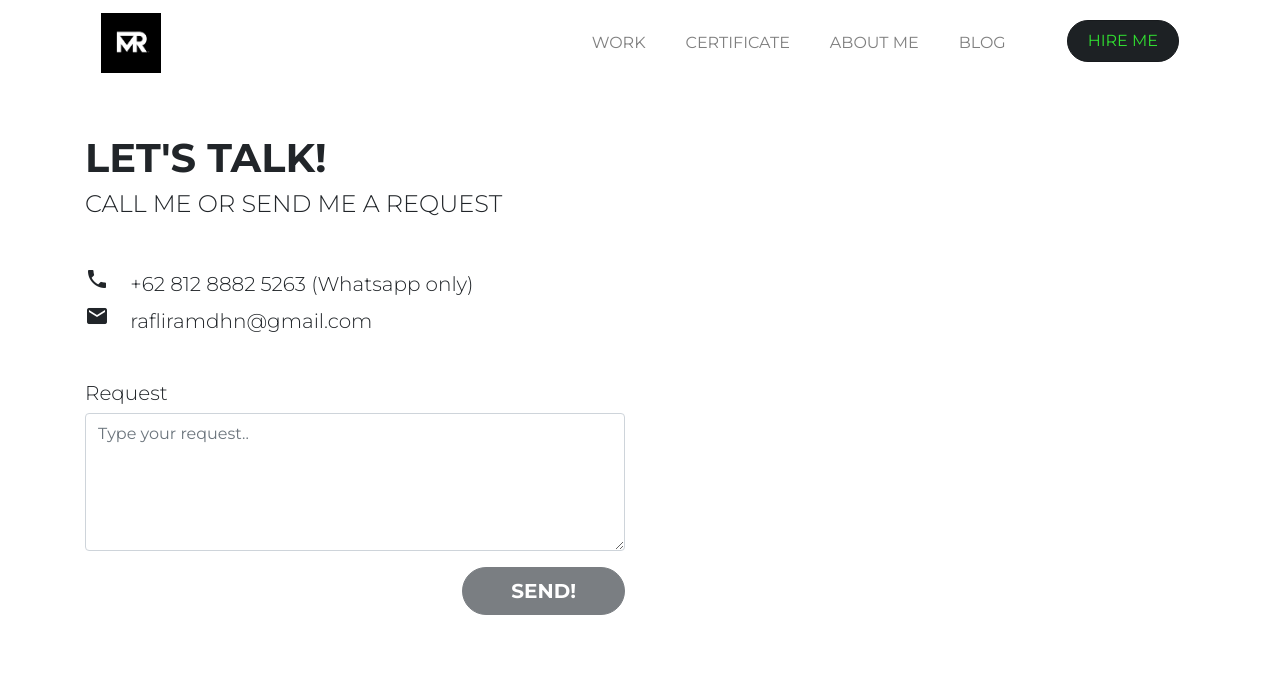
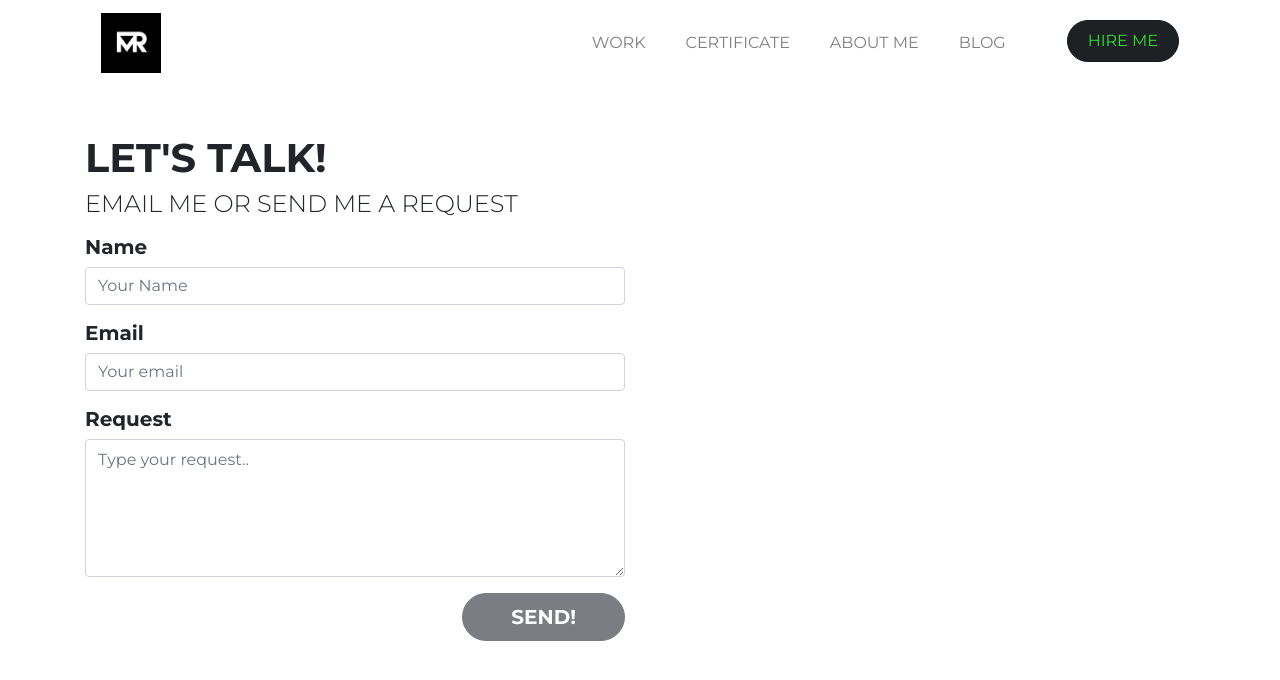
Before and after one commit to raflidev/portfolio, a Vue app: page /contact in a window 1280 px wide. Shown: the top 680 px of the page. Built offline with nearby package versions, Linux system fonts and the light colour scheme.

Commit message:
contact form fix

```diff
--- a/src/views/Contact.vue
+++ b/src/views/Contact.vue
@@ -1,35 +1,48 @@
 <template>
   <div class="container">
     <div class="row mt-5 mb-3">
-      <div class="col-lg-6 col-md-12 col-sm-12">
+      <form name="contact-form" class="col-lg-6 col-md-12 col-sm-12">
         <h1 class="font-weight-bold">LET'S TALK!</h1>
-        <h4 class="font-weight-light">CALL ME OR SEND ME A REQUEST</h4>
-        <div class="my-5">
-          <h5 class="font-weight-light">
-            <span class="material-icons mr-3">local_phone</span>
-            +62 812 8882 5263 (Whatsapp only)
-          </h5>
-          <h5 class="font-weight-light">
-            <span class="material-icons mr-3">mail</span>
-            rafliramdhn@gmail.com
-          </h5>
+        <h4 class="font-weight-light">EMAIL ME OR SEND ME A REQUEST</h4>
+        <div class="my-3">
+          <div class="mb-3">
+            <h5 class="font-weight-bold">Name</h5>
+            <input
+              type="name"
+              v-model="name"
+              class="form-control rounded py-2"
+              placeholder="Your Name"
+              name="name"
+            />
           </div>
-        <div class="my-3">
-          <h5 class="font-weight-light">Request</h5>
+          <div class="mb-3">
+            <h5 class="font-weight-bold">Email</h5>
+            <input
+              type="email"
+              v-model="email"
+              class="form-control rounded py-2"
+              placeholder="Your email"
+              name="email"
+            />
+          </div>
+          <div class="mb-3">
+            <h5 class="font-weight-bold">Request</h5>
             <textarea
               v-model="mail"
               class="form-control rounded py-2"
               placeholder="Type your request.."
               rows="5"
+              name="request"
             />
           </div>
+        </div>
         <div v-if="mail != ''">
-          <a :href="`mailto:rafliramdhn@gmail.com?subject=Contact - Hi Rafli.&body=${mail}`" class="btn btn-lg font-weight-bold px-5 float-right btn-dark rounded-pill">SEND!</a>
+          <button type="submit" class="btn btn-lg font-weight-bold px-5 float-right btn-dark rounded-pill">SEND!</button>
         </div>
         <div v-else>
-          <a href="#" class="btn btn-lg font-weight-bold px-5 float-right btn-dark rounded-pill disabled" aria-disabled="true">SEND!</a>
+          <button class="btn btn-lg font-weight-bold px-5 float-right btn-dark rounded-pill disabled" aria-disabled="true">SEND!</button>
         </div>
-      </div>
+      </form>
       <div class="col-lg-6 d-none d-sm-block">
         <img src="/me/home.jpg" class="img-fluid animate__animated animate__fadeIn" alt srcset />
       </div>
@@ -40,18 +53,26 @@
 <style>
 </style>
 <script>
+
 export default {
   name:"contact",
   data(){
     return{
-      mail:""
+      mail:"",
+      name:"",
+      email:"",
     }
   },
-  methods: {
-    kirimEmail: () =>{
-      // console.log("asdasd");
-      // mailto:test@example.com?subject=Contact - Hi Rafli.&body=${request}
-    }
+  mounted(){
+    const scriptURL = 'https://script.google.com/macros/s/AKfycbx0jsaVFPQq9jlePB9-28yeWr15od881BPQyw28iqKvMhO7mJIFkFqFplSa-AkVlxdU/exec'
+    const form = document.forms['contact-form']
+
+    form.addEventListener('submit', e => {
+      e.preventDefault()
+      fetch(scriptURL, { method: 'POST', body: new FormData(form)})
+        .then(response => console.log('Success!', response))
+        .catch(error => console.error('Error!', error.message))
+    })
   }
 }
 </script>
```
Also changed, not shown: src/App.vue (line endings or trailing spaces). Lines whose indentation alone changed are shown as unchanged.
